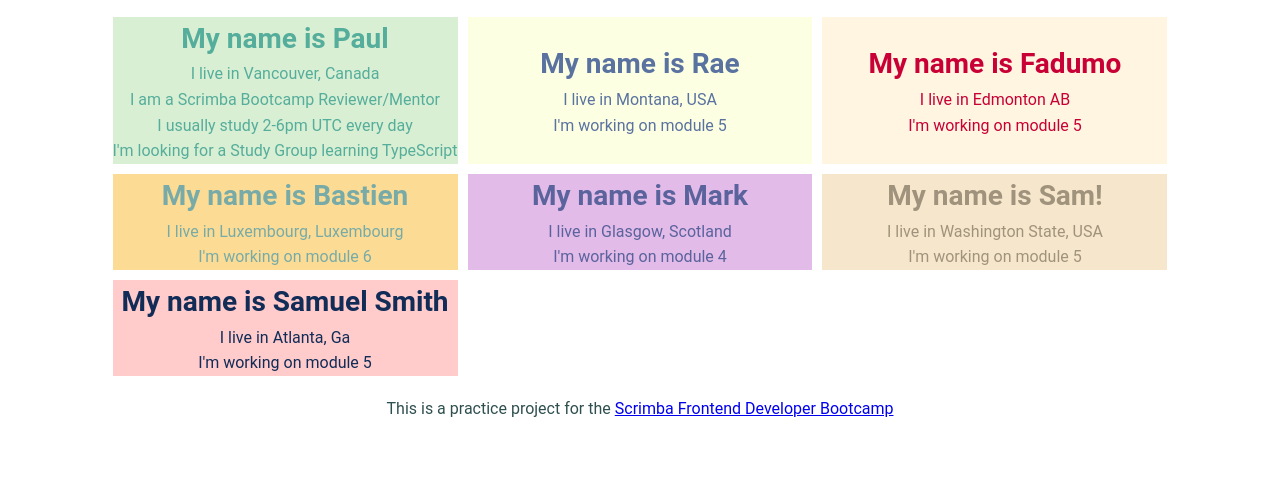
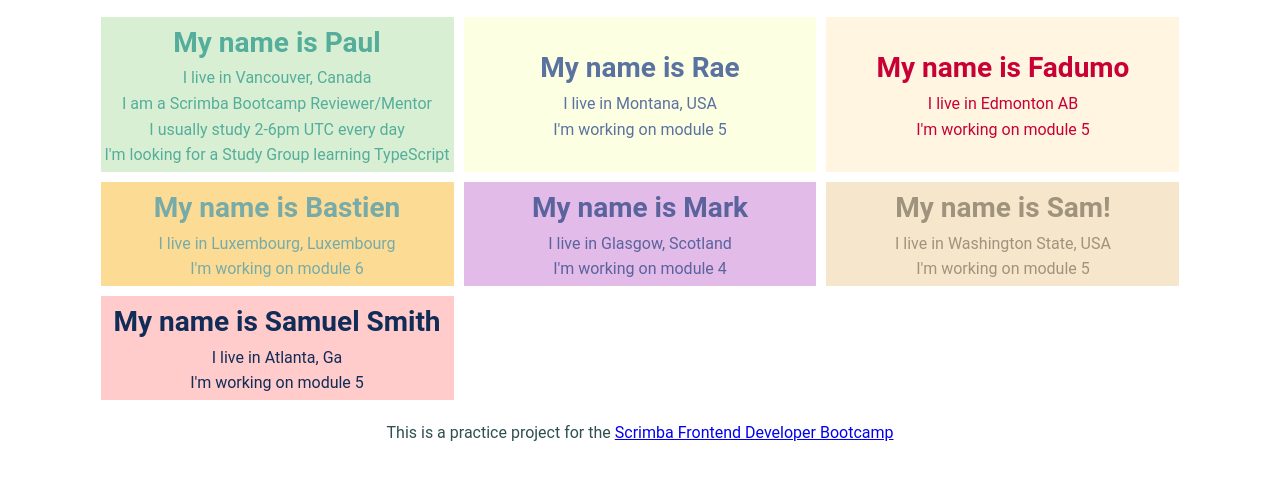
Before and after one commit to ScrimbaBootcamp/bookcamp-practice-squares, a website built with Vite: page index.html in a window 1280 px wide. Shown: the part 61-540 px from the top of the page. Built offline with nearby package versions, Linux system fonts and the light colour scheme.

Commit message:
added padding to squares

```diff
--- a/style.css
+++ b/style.css
@@ -51,6 +51,7 @@ h3 {
 }
 
 .practice-square {
+  padding: 0.25em;
   display: flex;
   flex-direction: column;
   align-items: center;
```
